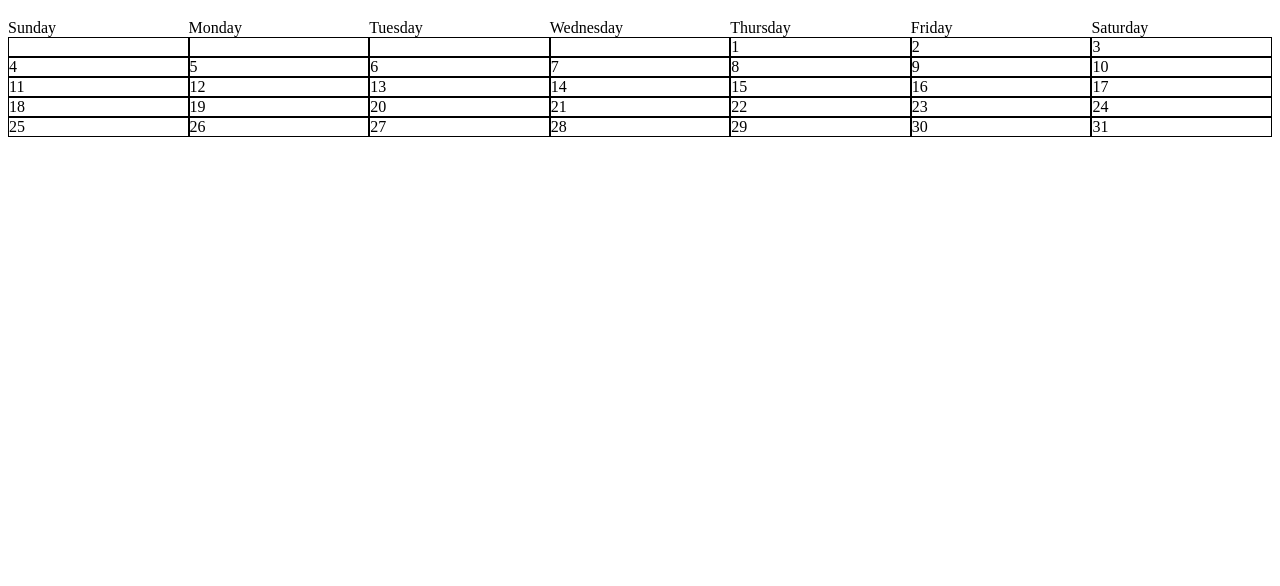
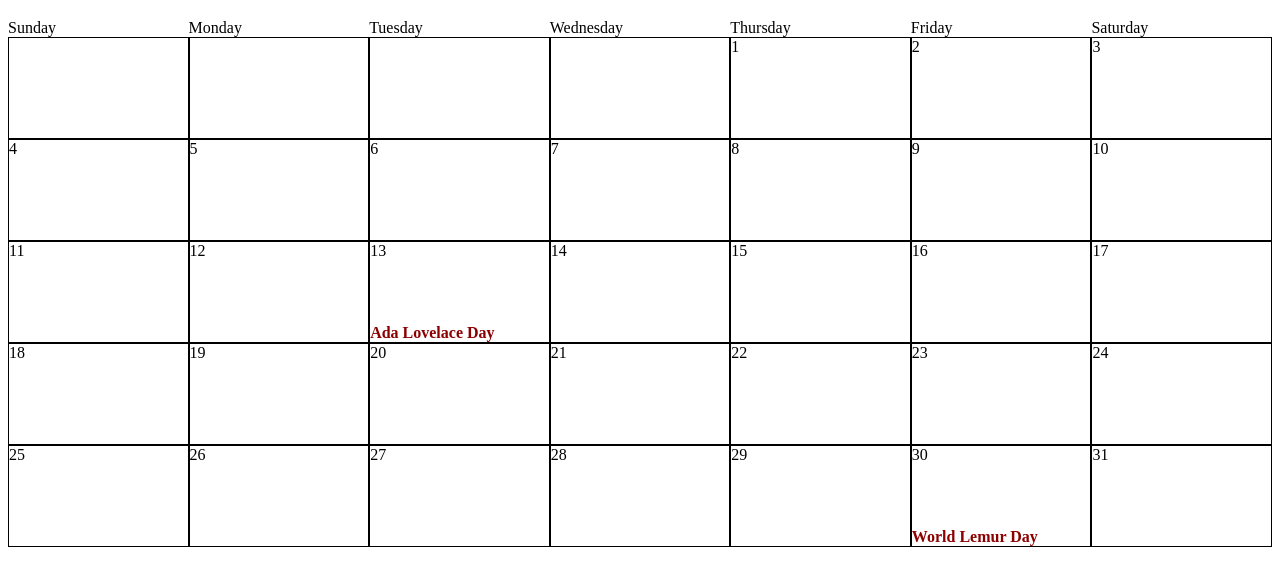
Before and after one commit to sisaymehari/Checkpoint-Sprint-3-Project, a website with bundled scripts: page index.html in a window 1280 px wide. Shown: the part 90-676 px from the top of the page. Built offline with nearby package versions, Linux system fonts and the light colour scheme.

Commit message:
Show commemorative days in day boxes and keep all boxes the same size

```diff
--- a/style.css
+++ b/style.css
@@ -6,6 +6,17 @@
 .empty-box,
 .day-box {
   border: 1px solid black;
+  height: 100px;
+}
+.day-box {
+  display: flex;
+  flex-direction: column;
+  justify-content: space-between;
+}
+.special-day {
+  font-size: 1em;
+  font-weight: bold;
+  color: darkred;
 }
 .controls {
   display: flex;
--- a/web.mjs
+++ b/web.mjs
@@ -1,5 +1,5 @@
 import daysData from "./days.json" with { type: "json" };
-import { MONTH_NAMES, DAY_NAMES } from "./common.mjs";
+import { MONTH_NAMES, DAY_NAMES, getCommemorativeDays } from "./common.mjs";
 const calendar = document.querySelector("#calendar");
 
 const now = new Date();
@@ -37,7 +37,7 @@ function makeCalendarBoxes(year, month) {
 
   const emptyBoxCount = new Date(year, month, 1).getDay();
   const dayCount = new Date(year, month + 1, 0).getDate();
-
+  const specialDays = getCommemorativeDays(year, MONTH_NAMES[month], daysData);
   for (let i = 1; i <= emptyBoxCount; i++) {
     const emptyBox = document.createElement("div");
     emptyBox.classList.add("empty-box");
@@ -47,6 +47,13 @@ function makeCalendarBoxes(year, month) {
     const dayBox = document.createElement("div");
     dayBox.classList.add("day-box");
     dayBox.textContent = i;
+    const specialDay = specialDays.find((specialDay) => specialDay.day === i);
+    if (specialDay) {
+      const specialDayDiv = document.createElement("div");
+      specialDayDiv.classList.add("special-day");
+      specialDayDiv.textContent = specialDay.name;
+      dayBox.appendChild(specialDayDiv);
+    }
     boxesContainer.appendChild(dayBox);
   }
 }
```
